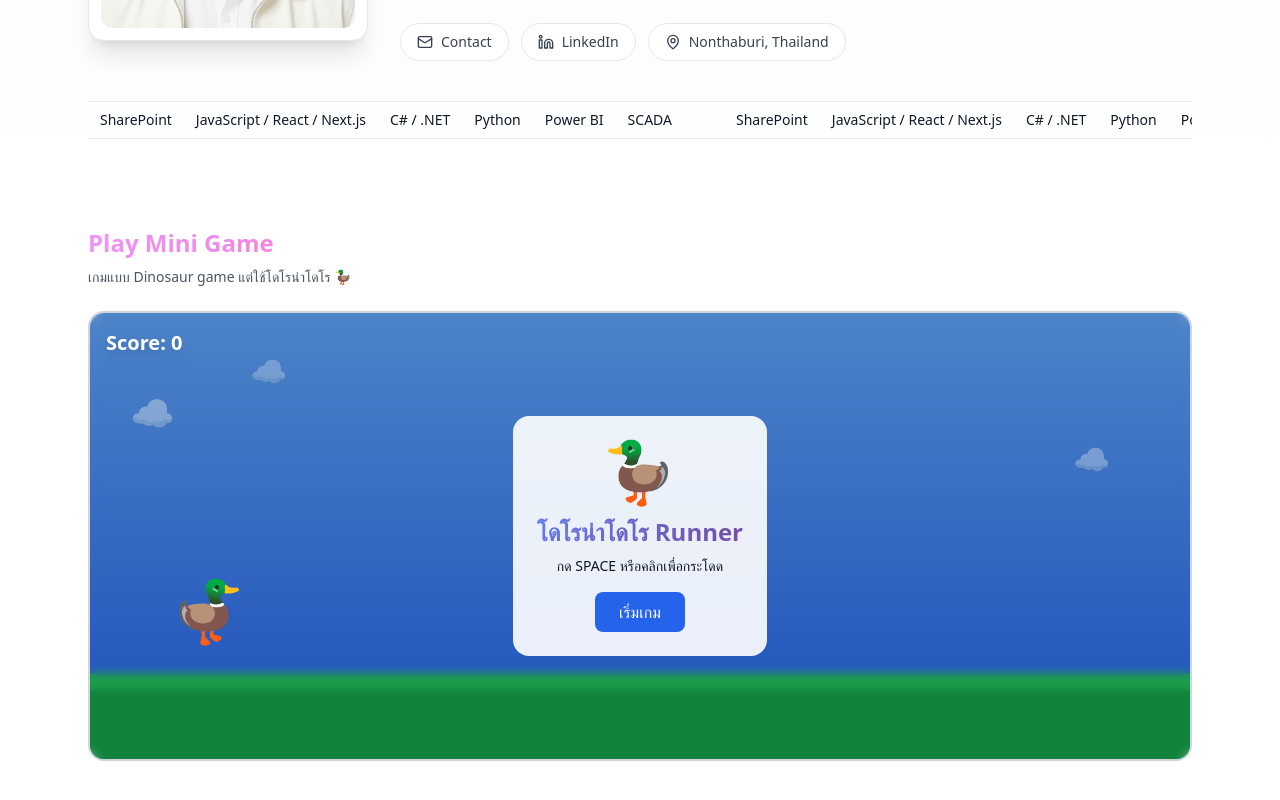
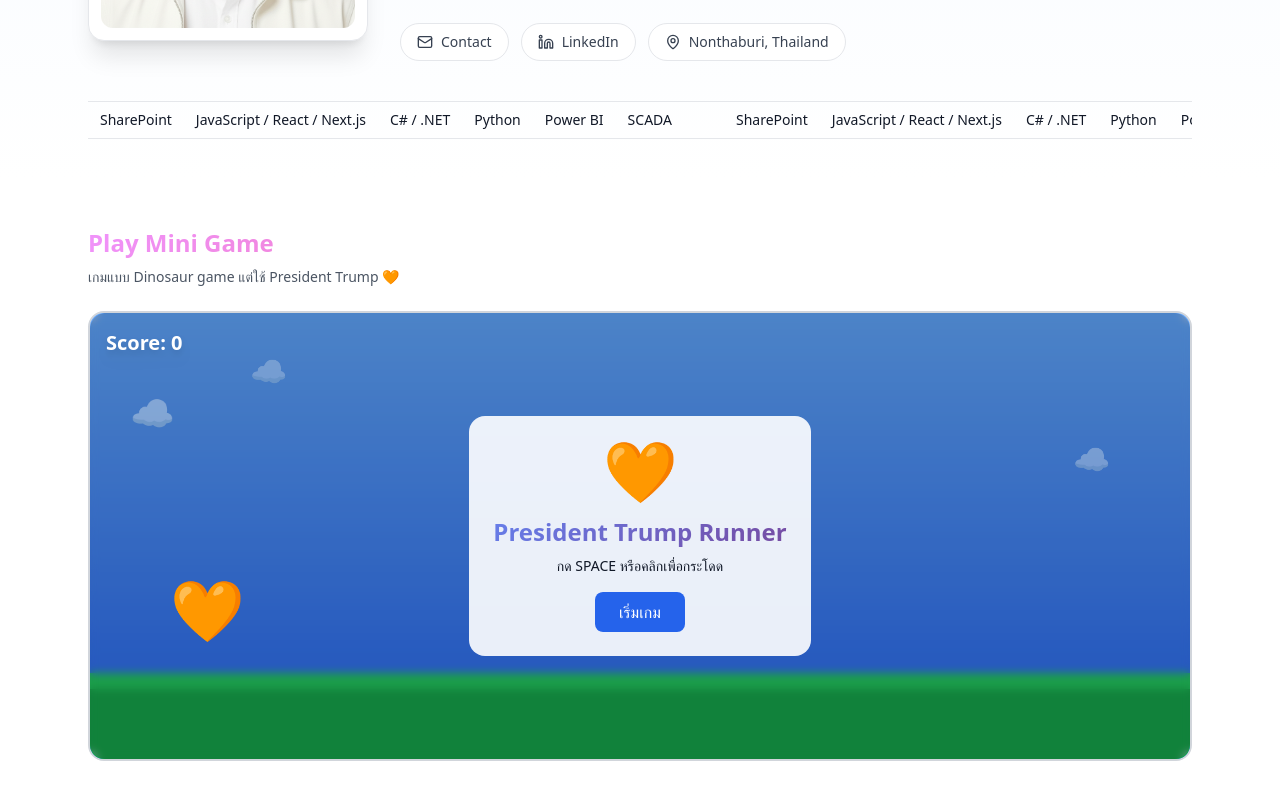
Before and after one commit to akkpol/akkapol-portfolio, a Next.js app: page / in a window 1280 px wide. Shown: the part 364-1164 px from the top of the page. Built offline with nearby package versions, Linux system fonts and the light colour scheme.

Commit message:
fix: เปลี่ยนตัวละครจากโดโรน่าโดโรเป็น President Trump

```diff
--- a/app/page.tsx
+++ b/app/page.tsx
@@ -159,7 +159,7 @@ export default function ProfilePage() {
       <section className="max-w-6xl mx-auto px-6 py-12">
         <div className="mb-6">
           <h2 className="text-2xl font-bold mb-2 gradient-text-purple">Play Mini Game</h2>
-          <p className="text-sm text-gray-600 dark:text-gray-400">เกมแบบ Dinosaur game แต่ใช้โดโรน่าโดโร 🦆</p>
+          <p className="text-sm text-gray-600 dark:text-gray-400">เกมแบบ Dinosaur game แต่ใช้ President Trump 🧡</p>
         </div>
         <DronaldDuckRunner />
       </section>
--- a/components/DronaldDuckRunner.tsx
+++ b/components/DronaldDuckRunner.tsx
@@ -118,8 +118,8 @@ export default function DronaldDuckRunner() {
       {!playing && !gameOver && (
         <div className="absolute inset-0 flex items-center justify-center bg-black/20 backdrop-blur-sm rounded-2xl">
           <div className="text-center p-6 bg-white/90 dark:bg-gray-900/90 rounded-2xl max-w-md">
-            <div className="text-6xl mb-4">🦆</div>
-            <h3 className="text-2xl font-bold mb-2 gradient-text-blue">โดโรน่าโดโร Runner</h3>
+            <div className="text-6xl mb-4">🧡</div>
+            <h3 className="text-2xl font-bold mb-2 gradient-text-blue">President Trump Runner</h3>
             <p className="text-sm mb-4">กด SPACE หรือคลิกเพื่อกระโดด</p>
             <button
               onClick={(e) => {
@@ -142,16 +142,15 @@ export default function DronaldDuckRunner() {
         )}
       </div>
 
-      {/* Droid Gerald (โดโรน่าโดโร) */}
+      {/* President Trump */}
       <div
         className="absolute text-6xl transition-all duration-600"
         style={{
           left: '80px',
           bottom: isJumping ? '200px' : '120px',
-          transform: 'scaleX(-1)',
         }}
       >
-        🦆
+        🧡
       </div>
 
       {/* Obstacles */}
```
